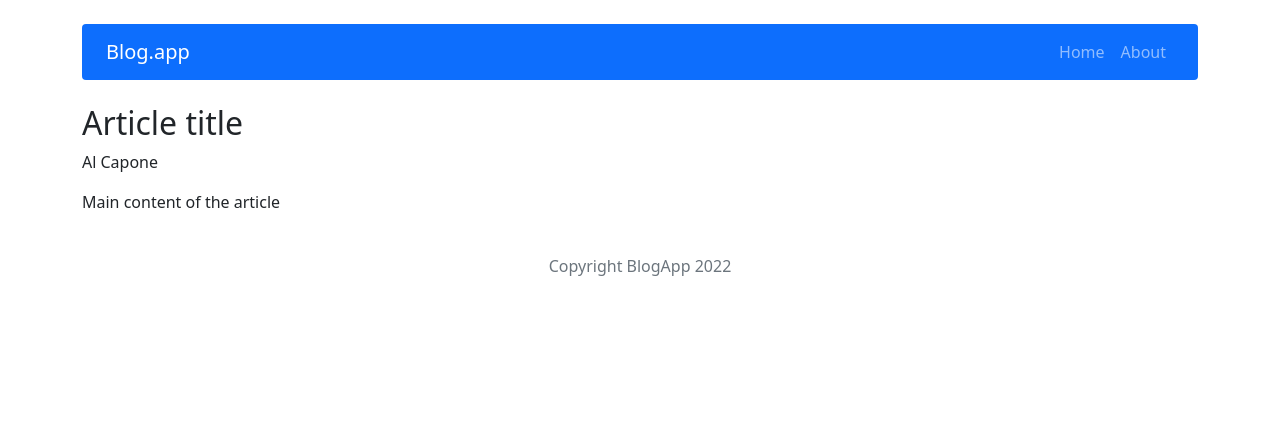
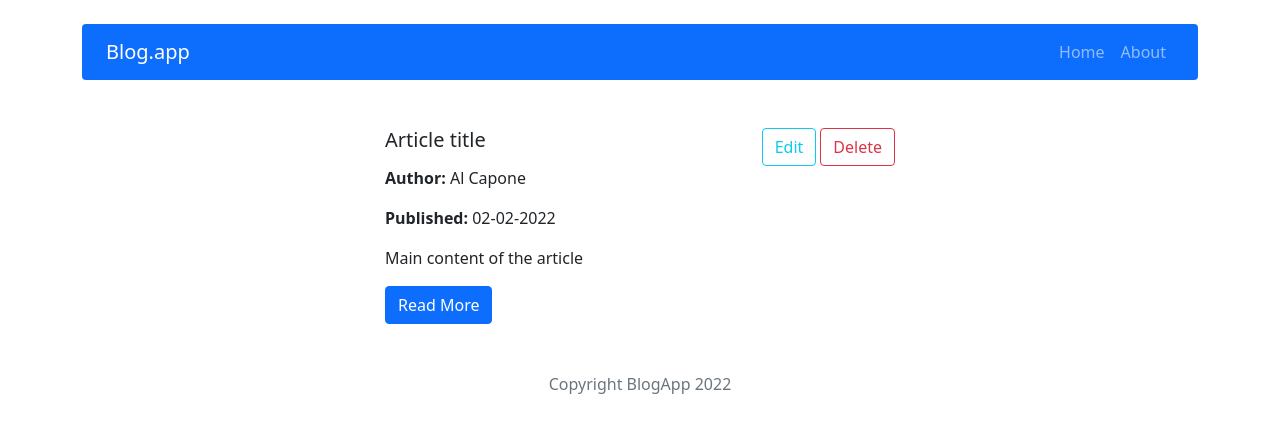
Before and after one commit to arcinech/crud-app, a React (Create React App) app: page /post/1 in a window 1280 px wide. Shown: the top 432 px of the page. Built offline with nearby package versions, Linux system fonts and the light colour scheme.

Commit message:
Update Single Posts page

```diff
--- a/src/components/pages/SinglePost/SinglePost.js
+++ b/src/components/pages/SinglePost/SinglePost.js
@@ -1,19 +1,18 @@
 import { useSelector } from "react-redux";
 import { useParams } from "react-router-dom";
 import { getPostById } from "../../../redux/postsRedux";
+import PostCard from "../../common/PostCard/PostCard";
+import styles from './SinglePost.module.scss'
 
 const SinglePost = () => {
+
   const {id} = useParams();
   const post = useSelector(state => getPostById(state, id));
-  console.log(post.id);
+
+  // console.log(post.id);
   return (
-    <article>
-      <h2>{post.title}</h2>
-      <p>{post.author}</p>
-      <p>{post.publishDate}</p>
-      <div>
-        <p>{post.content}</p>
-      </div>
+    <article className={`${styles.contentWidth} mx-auto`}>
+      <PostCard {...post} />
     </article>
   );
 
--- /dev/null
+++ b/src/components/pages/SinglePost/SinglePost.module.scss
@@ -0,0 +1,28 @@
+$breakpoints: (
+  small : 480px,
+  medium: 800px,
+  large : 1024px
+);
+
+@mixin mq($mq-breakpoint, $mq-breakpoints: $breakpoints) {
+
+  @if map-has-key($mq-breakpoints, $mq-breakpoint) {
+    $mq-breakpoint: map-get($mq-breakpoints, $mq-breakpoint);
+  }
+
+  @media screen and (min-width: #{$mq-breakpoint}) {
+    @content;
+  }
+}
+
+@include mq(small) {
+  .contentWidth {width: 100%};
+}
+
+@include mq(medium) {
+  .contentWidth {width: 75%};
+}
+
+@include mq(large) {
+  .contentWidth {width: 50%};
+}
```
